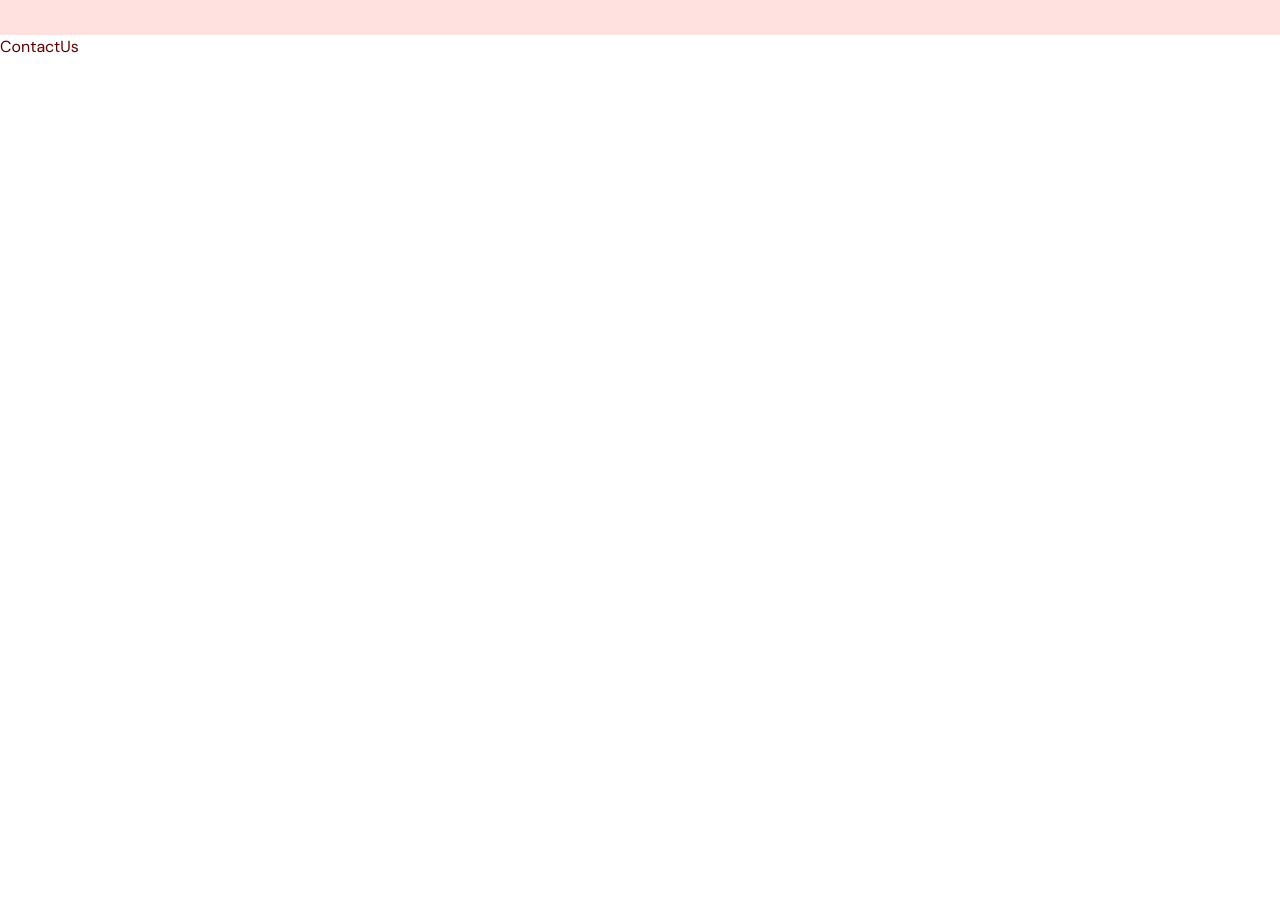
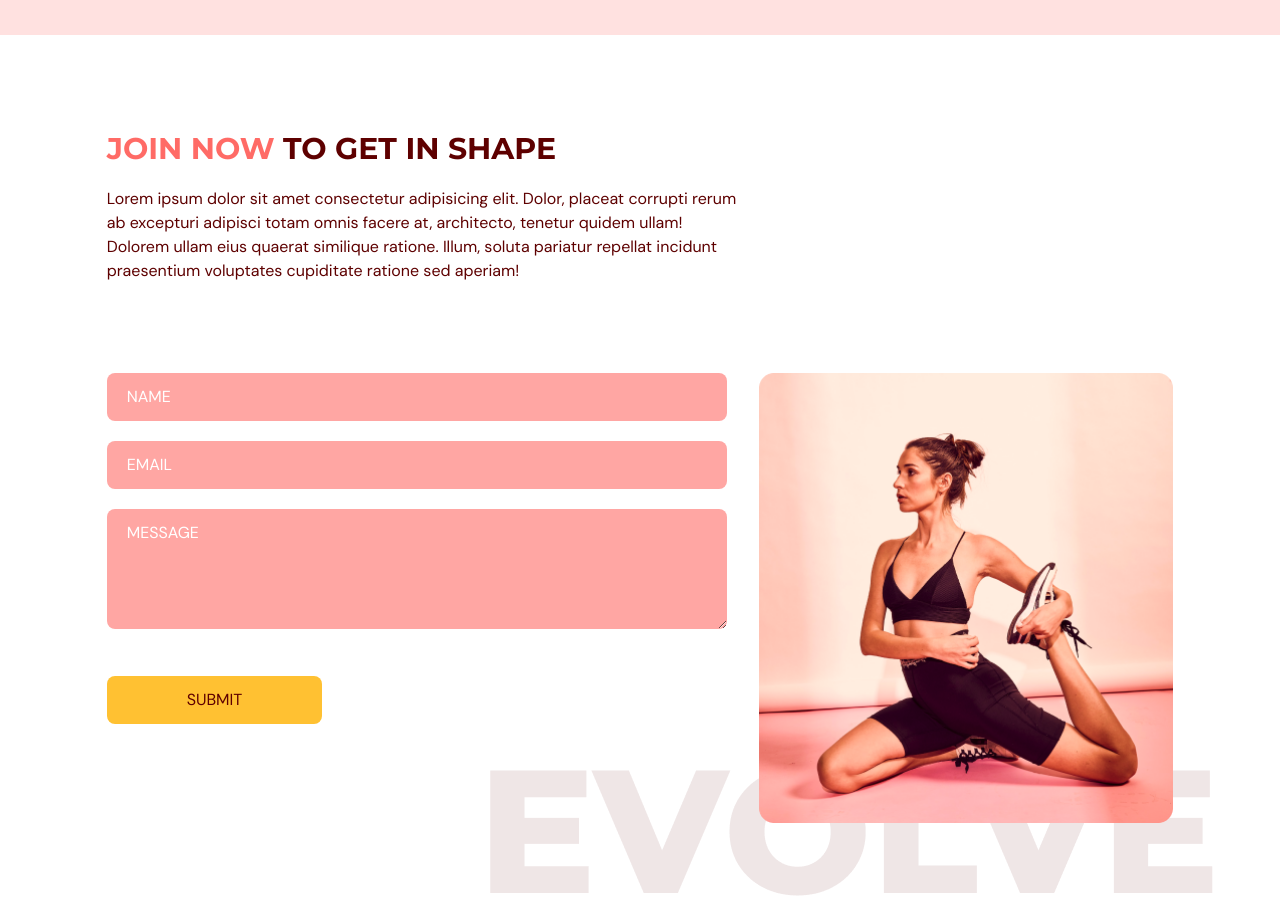
Before and after one commit to kujerocoding/typescript-practice, a React (Vite) app: page / in a window 1280 px wide. Shown: the part 3000-3903 px from the top of the page. Before the commit the page ends 3059 px from the top, so only its background shows below. Built offline with nearby package versions, Linux system fonts and the light colour scheme.

Commit message:
Add form elements then style it

```diff
--- a/src/scenes/contactus/index.tsx
+++ b/src/scenes/contactus/index.tsx
@@ -1,13 +1,115 @@
 import { SelectedPage } from '@/shared/types'
-import React from 'react'
+import { motion } from 'framer-motion'
+import { useForm } from 'react-hook-form'
+import ContactUsPageGraphic from '@/assets/images/ContactUsPageGraphic.png'
+import Htext from '@/shared/Htext'
 
 type Props = {
     setSelectedPage: (value: SelectedPage) => void
 }
 
 const ContactUs = ({setSelectedPage}: Props) => {
+
+    const inputStyles = `w-full mb-5 rounded-lg bg-primary-300 px-5 py-3 placeholder-white`
+
+    const {
+        register,
+        trigger,
+        formState: { errors }
+    } = useForm();
+
+    const onSubmit = async(e:any) => {
+        const isValid = await trigger();
+        if(!isValid) {
+            e.preventDefault();
+        }
+    }
+
   return (
-    <div>ContactUs</div>
+    <section id='contactus' className='mx-auto w-5/6 pt-24 pb-32'>
+        <motion.div onViewportEnter={() => setSelectedPage(SelectedPage.ContactUs)}>
+            {/* HEADER */}
+            <motion.div className='md:w-3/5'
+            initial="hidden"
+            whileInView="visible"
+            viewport={{once: true, amount: 0.5}}
+            transition={{duration: 0.5}}
+            variants={{hidden: {opacity: 0, x:-50}, visible: {opacity: 1, x:0}}}
+            >
+                <Htext><span className='text-primary-500'>JOIN NOW</span> TO GET IN SHAPE</Htext>
+                <p className='my-5'>Lorem ipsum dolor sit amet consectetur adipisicing elit. Dolor, placeat corrupti rerum ab excepturi adipisci totam omnis facere at, architecto, tenetur quidem ullam! Dolorem ullam eius quaerat similique ratione. Illum, soluta pariatur repellat incidunt praesentium voluptates cupiditate ratione sed aperiam!</p>
+            </motion.div>
+            {/* FORM AND IMAge */}
+            <div className='mt-10 justify-between gap-8 md:flex'>
+                <motion.div className='mt-10 basis-3/5 md:mt-0'
+                initial="hidden"
+                whileInView="visible"
+                viewport={{once: true, amount: 0.5}}
+                transition={{duration: 0.5}}
+                variants={{hidden: {opacity: 0, y:50}, visible: {opacity: 1, x:0}}}
+                >
+                <form target='_blank' onSubmit={onSubmit} method='POST' action='https://formsubmit.co/e7ca1745125bc360de8abee9d08098d6'>
+
+                    <input className={inputStyles}
+                            type='text'
+                            placeholder='NAME'
+                            {...register("name", {
+                                required: true,
+                                maxLength: 100
+                            })}
+                            />
+                        {errors.name && (
+                            <p className='mt-1 text-primary-500'>
+                                {errors.name.type === "required" && "This field is required."}
+                                {errors.name.type === "max-length" && "Max length is 100 char."}
+                            </p>
+                        )}
+                    <input className={inputStyles}
+                            type='text'
+                            placeholder='EMAIL'
+                            {...register("email", {
+                                required: true,
+                                pattern: /^[A-Z0-9._%+-]+@[A-Z0-9.-]+\.[A-Z]{2,}$/i,
+                            })}
+                            />
+                        {errors.email && (
+                            <p className='mt-1 text-primary-500'>
+                                {errors.email.type === "required" && "This field is required."}
+                                {errors.email.type === "pattern" && "Invalid email address."}
+                            </p>
+                        )}
+                    <textarea className={inputStyles}
+                            rows={4}
+                            cols={50}
+                            placeholder='MESSAGE'
+                            {...register("message", {
+                                required: true,
+                                maxLength: 2000
+                            })}
+                            />
+                        {errors.message && (
+                            <p className='mt-1 text-primary-500'>
+                                {errors.message.type === "required" && "This field is required."}
+                                {errors.message.type === "max-length" && "Max lenght is 2000 char."}
+                            </p>
+                        )}
+                    <button type='submit' className='mt-5 rounded-lg bg-secondary-500 px-20 py-3 transition duration 500 hover:text-white'>SUBMIT</button>
+                </form>
+                </motion.div>
+                <motion.div
+                className='relative mt-16 basis-2/5 md:mt-0'
+                initial="hidden"
+                whileInView="visible"
+                viewport={{once: true, amount: 0.5}}
+                transition={{delay: 0.2, duration: 0.5}}
+                variants={{hidden: {opacity: 0, y:50}, visible: {opacity: 1, x:0}}}>
+                    <div className='md:before:content-evolvetext w-full before:absolute before:-bottom-20 before:-right-10 before:z-[-1]'>
+                        <img className='w-full' src={ContactUsPageGraphic} alt="contact-us-page-graphic" />
+                    </div>
+                </motion.div>
+            </div>
+        </motion.div>
+    </section>
   )
 }
 
```
